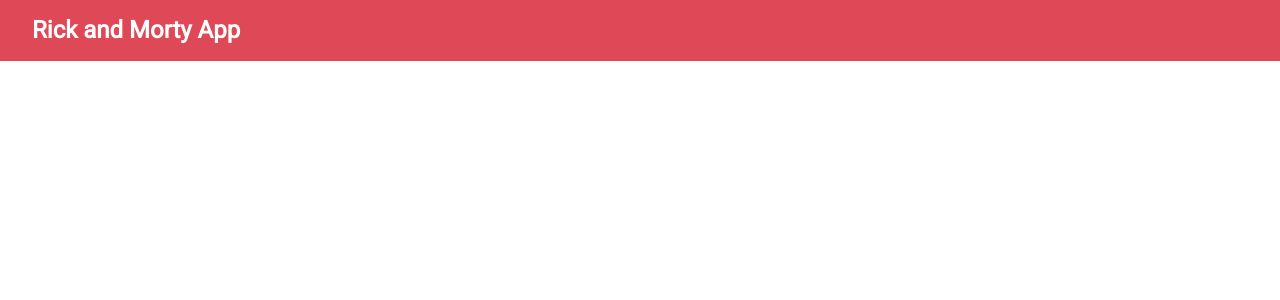
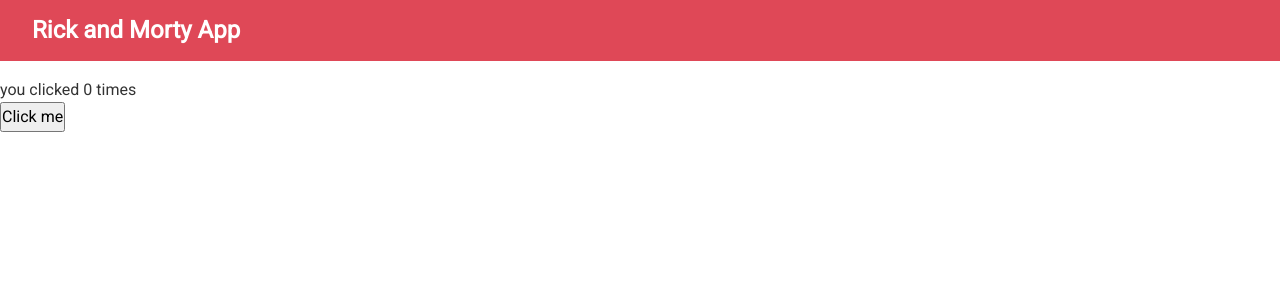
Before and after one commit to mrgaganchohan/RickandMortyApp, a React (Create React App) app: page /viewcharacterwithHooks/1 in a window 1280 px wide. Shown: the top 300 px of the page. Built offline with nearby package versions, Linux system fonts and the light colour scheme.

Commit message:
Added buildspec file for codebuild

```diff
--- a/src/components/ViewCharacterHooks.js
+++ b/src/components/ViewCharacterHooks.js
@@ -1,11 +1,23 @@
 import React from 'react'
+import {useState, useEffect} from "react"
+const ViewCharacterHooks = () => {
 
-const ViewCharacterHooks = () => {
+    const [count, setCount] = useState(0);
+
+    useEffect( ()=> {
+        document.title = `You clicked ${count} times`;
+    }
+
+    );
     return (
         <div>
-
+      <p> you clicked {count} times</p>
+      {console.log("hello effects")}
+      <button onClick= {() => setCount(count + 1)}>
+          Click me
+          </button>
         </div>
-    )
+    );
 }
 
 export default ViewCharacterHooks
--- a/src/components/routes.js
+++ b/src/components/routes.js
@@ -7,11 +7,11 @@
     render() {
         return (
             <BrowserRouter>
-                <switch>
+                <Switch>
                     <Route exact path = "/" component = {AllChars} />
                     <Route path = "/viewcharacter/:id" component = {ViewCharacter}/>
                     <Route path = "/viewcharacterwithHooks/:id" component = {ViewCharacterHooks} />
-                </switch>
+                </Switch>
             </BrowserRouter>
         )
     }
```
Also changed, not shown: buildspec.yml (added, +8 -0 lines).
